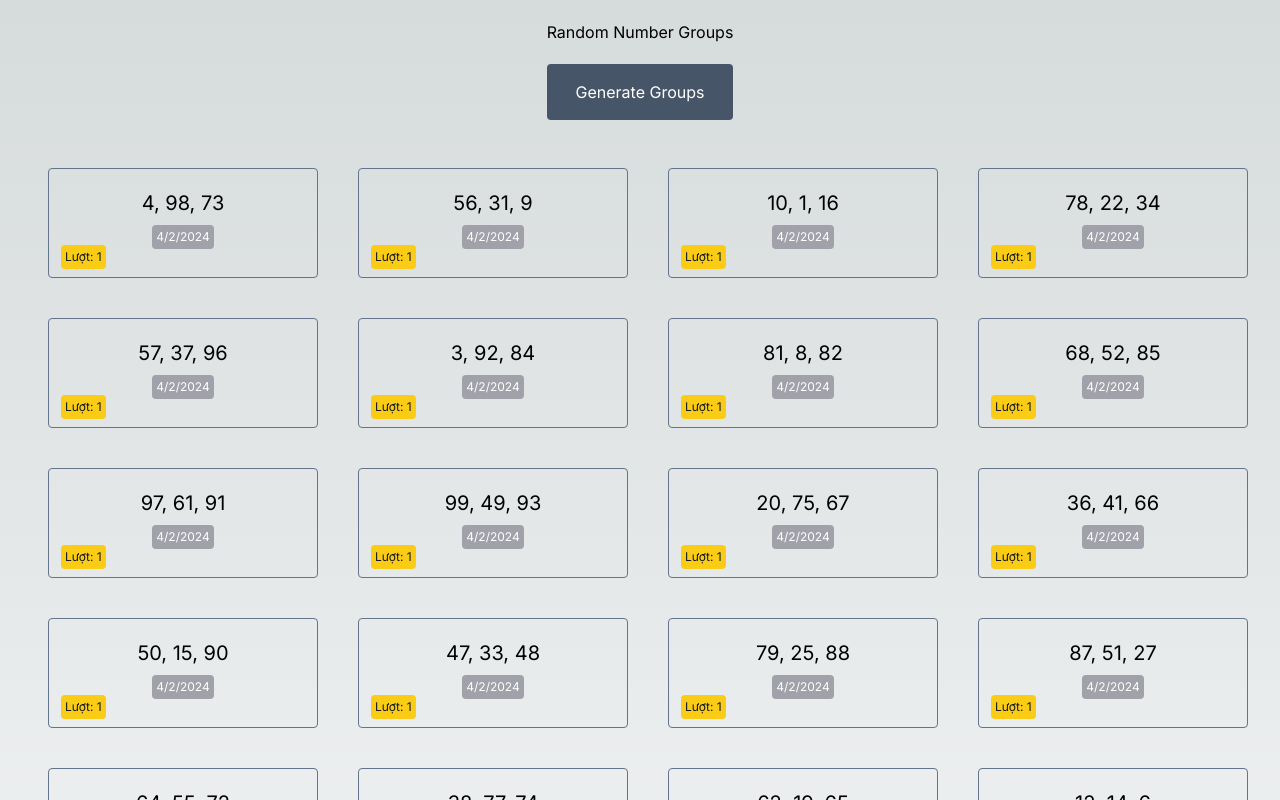
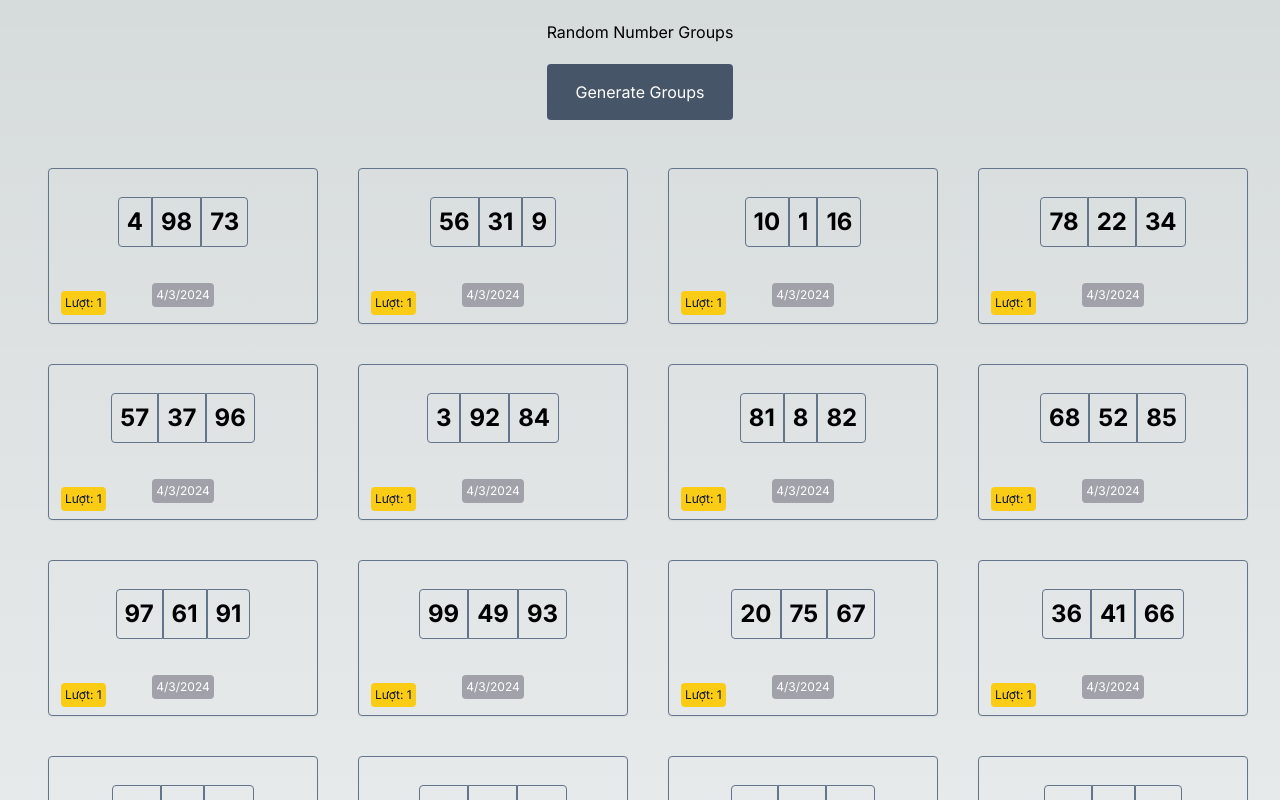
Before and after one commit to ntphuc0987/randomNumbers, a Next.js app: page / in a window 1280 px wide. Both pictures are taken after a click on the button "Generate Groups". Shown: the top 800 px of the page. Built offline with nearby package versions, Linux system fonts and the light colour scheme.

Commit message:
Add border

```diff
--- a/app/page.js
+++ b/app/page.js
@@ -9,12 +9,10 @@ export default function Home() {
 
   const [clickCount, setClickCount] = useState(0);
 
-
-
   useEffect(() => {
     const intervalId = setInterval(() => {
       const now = new Date();
-      const formattedDate = `${now.getDate()}/${now.getMonth()}/${now.getFullYear()}`;
+      const formattedDate = `${now.getDate()}/${now.getMonth() + 1}/${now.getFullYear()}`;
       setCurrentDate(formattedDate);
     }, 1000);
 
@@ -58,10 +56,15 @@ export default function Home() {
         {numberGroups.map((group, index) => (
           <li
             key={index}
-            className="p-5 w-full sm:w-6/12 md:w-3/12 text-center h-[150px]"
+            className="p-5 w-full sm:w-6/12 md:w-3/12 text-center "
           >
-            <div className="flex text-xl relative flex-col items-center justify-center m-2 border border-slate-500 mb-2 w-full h-full rounded">
-              {/*Group {index + 1}:*/} {group.join(", ")}
+            <div className="flex text-xl relative flex-col items-center justify-center m-2 border border-slate-500 mb-2 w-full h-full rounded shadow-sm">
+              {/*Group {index + 1}:*/} {/*group.join(", ")*/}
+              <div className="flex w-full justify-center items-center mt-5">
+              {group.map((number, subIndex) => (
+               <span key={subIndex} className="border first:rounded-l last:rounded-r border-slate-500 p-2 block text-2xl font-bold">{number}</span>
+              ))}
+              </div>
               <br />
               <span className="bg-zinc-400 text-white rounded p-1 text-xs my-2">
                 {currentDate}
```
